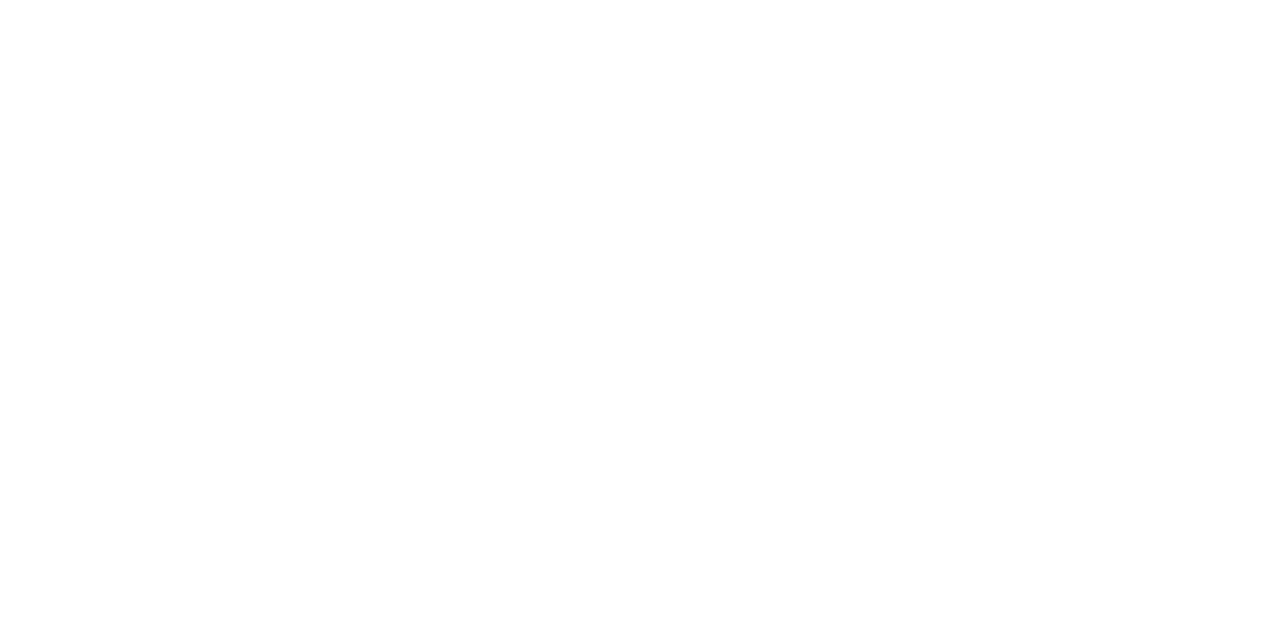
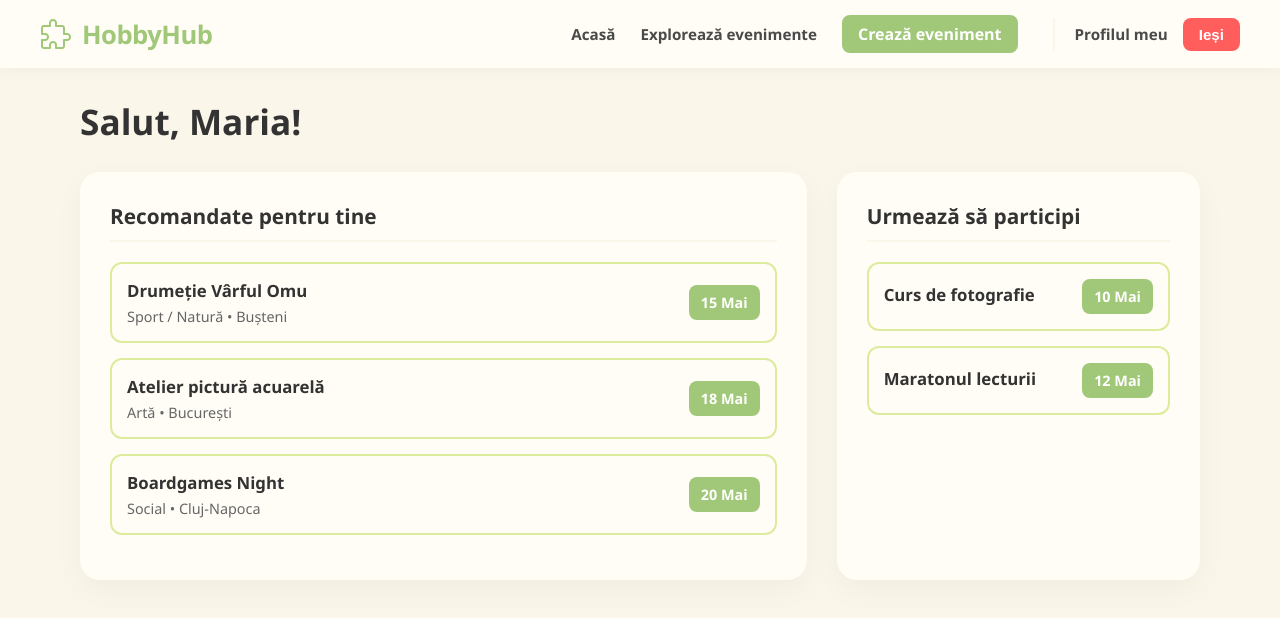
Before and after one commit to marianatoea4/HobbyHub, a React (Vite) app in the folder frontend/: page /dashboard in a window 1280 px wide. Before the commit this address had no page. Shown: the top 618 px of the page. Built offline with nearby package versions, Linux system fonts and the light colour scheme.

Commit message:
Am implementat UI-ul pentru pagina de Dashboard/Home si Navbar-ul

```diff
--- a/frontend/src/App.tsx
+++ b/frontend/src/App.tsx
@@ -2,7 +2,8 @@ import { BrowserRouter as Router, Routes, Route } from "react-router-dom";
 import Login from "./pages/Login";
 import Signup from "./pages/Signup";
 import Profile from "./pages/Profile";
-import LandingPage from "./pages/LandingPage"; // <-- 1. Adaugă importul aici
+import LandingPage from "./pages/LandingPage";
+import Dashboard from "./pages/Dashboard";
 
 function App() {
   return (
@@ -14,6 +15,7 @@ function App() {
         <Route path="/login" element={<Login />} />
         <Route path="/signup" element={<Signup />} />
         <Route path="/profile" element={<Profile />} />
+        <Route path="/dashboard" element={<Dashboard />} />
       </Routes>
     </Router>
   );
--- /dev/null
+++ b/frontend/src/components/Navbar.css
@@ -0,0 +1,93 @@
+.navbar-container {
+  display: flex;
+  justify-content: space-between;
+  align-items: center;
+  padding: 15px 40px;
+  background-color: #fffdf6;
+  box-shadow: 0 4px 15px rgba(0, 0, 0, 0.03);
+  position: fixed;
+  top: 0;
+  left: 0;
+  right: 0;
+  z-index: 1000;
+  font-family: "Segoe UI", Roboto, Helvetica, Arial, sans-serif;
+  color: #333333;
+  box-sizing: border-box;
+}
+
+.navbar-logo {
+  font-size: 1.6rem;
+  font-weight: 800;
+  color: #a0c878;
+  text-decoration: none;
+  letter-spacing: -0.5px;
+  display: flex;
+  align-items: center;
+  gap: 10px;
+}
+
+.navbar-logo-img {
+  width: 32px;
+  height: 32px;
+  object-fit: contain;
+}
+
+.navbar-links {
+  display: flex;
+  gap: 25px;
+  align-items: center;
+}
+
+.nav-item {
+  color: #4a4a4a;
+  text-decoration: none;
+  font-weight: 600;
+  font-size: 0.95rem;
+  transition: color 0.3s ease;
+}
+
+.nav-item:hover {
+  color: #a0c878;
+}
+
+.nav-btn-create {
+  background-color: #a0c878;
+  color: white;
+  padding: 8px 16px;
+  border-radius: 8px;
+  text-decoration: none;
+  font-weight: bold;
+  transition: all 0.3s ease;
+}
+
+.nav-btn-create:hover {
+  background-color: #8eb36a;
+  box-shadow: 0 4px 10px rgba(160, 200, 120, 0.3);
+}
+
+.nav-profile-group {
+  display: flex;
+  align-items: center;
+  gap: 15px;
+  border-left: 2px solid #faf6e9;
+  padding-left: 20px;
+  margin-left: 10px;
+}
+
+.nav-btn-logout {
+  background-color: #ff4d4d;
+  color: white;
+  border: none;
+  padding: 8px 16px;
+  border-radius: 8px;
+  cursor: pointer;
+  font-weight: 600;
+  font-size: 0.95rem;
+  transition: all 0.3s ease;
+  opacity: 0.9;
+}
+
+.nav-btn-logout:hover {
+  opacity: 1;
+  background-color: #d14040;
+}
--- /dev/null
+++ b/frontend/src/components/Navbar.tsx
@@ -0,0 +1,46 @@
+import { Link, useNavigate } from "react-router-dom";
+import "./Navbar.css";
+
+export default function Navbar() {
+  const navigate = useNavigate();
+
+  const handleLogout = () => {
+    // Aici vom sterge datele sesiunii mai tarziu
+    console.log("Deconectare...");
+    navigate("/login");
+  };
+
+  return (
+    <nav className="navbar-container">
+      <Link to="/dashboard" className="navbar-logo">
+        <img
+          src="/favicon4.png"
+          alt="HobbyHub Logo"
+          className="navbar-logo-img"
+        />
+        <span>HobbyHub</span>
+      </Link>
+
+      <div className="navbar-links">
+        <Link to="/dashboard" className="nav-item">
+          Acasă
+        </Link>
+        <Link to="/events" className="nav-item">
+          Explorează evenimente
+        </Link>
+        <Link to="/create-event" className="nav-btn-create">
+          Crează eveniment
+        </Link>
+
+        <div className="nav-profile-group">
+          <Link to="/profile" className="nav-item">
+            Profilul meu
+          </Link>
+          <button onClick={handleLogout} className="nav-btn-logout">
+            Ieși
+          </button>
+        </div>
+      </div>
+    </nav>
+  );
+}
--- /dev/null
+++ b/frontend/src/pages/Dashboard.css
@@ -0,0 +1,90 @@
+.dashboard-page {
+  min-height: 100vh;
+  background-color: #faf6e9;
+  font-family: "Segoe UI", Roboto, Helvetica, Arial, sans-serif;
+  color: #333333;
+  margin-top: 60px;
+}
+
+.dashboard-content {
+  max-width: 1200px;
+  margin: 0 auto;
+  padding: 40px;
+  box-sizing: border-box;
+}
+
+.welcome-text {
+  color: #333333;
+  font-size: 2.2rem;
+  font-weight: 700;
+  margin-top: 0;
+  margin-bottom: 30px;
+  line-height: 1.2;
+}
+
+.dashboard-grid {
+  display: grid;
+  grid-template-columns: 2fr 1fr;
+  gap: 30px;
+}
+
+.dashboard-section {
+  background-color: #fffdf6;
+  border-radius: 20px;
+  padding: 30px;
+  box-shadow: 0 10px 30px rgba(0, 0, 0, 0.04);
+  box-sizing: border-box;
+}
+
+.section-title {
+  color: #333333;
+  font-size: 1.3rem;
+  font-weight: 700;
+  margin-top: 0;
+  margin-bottom: 20px;
+  border-bottom: 2px solid #faf6e9;
+  padding-bottom: 10px;
+}
+
+.event-mini-card {
+  border: 2px solid #ddeb9d;
+  border-radius: 12px;
+  padding: 15px;
+  margin-bottom: 15px;
+  transition: all 0.3s ease;
+  display: flex;
+  justify-content: space-between;
+  align-items: center;
+  background-color: #fffdf6;
+}
+
+.event-mini-card:hover {
+  border-color: #a0c878;
+  background-color: #f5f8ed;
+  transform: translateX(5px);
+  box-shadow: 0 4px 12px rgba(160, 200, 120, 0.15);
+}
+
+.event-info h4 {
+  margin: 0 0 5px 0;
+  color: #333333;
+  font-size: 1.05rem;
+  font-weight: 600;
+}
+
+.event-info p {
+  margin: 0;
+  color: #666666;
+  font-size: 0.9rem;
+}
+
+.event-date {
+  background-color: #a0c878;
+  color: white;
+  padding: 8px 12px;
+  border-radius: 8px;
+  font-weight: 600;
+  font-size: 0.9rem;
+  text-align: center;
+  flex-shrink: 0;
+}
--- /dev/null
+++ b/frontend/src/pages/Dashboard.tsx
@@ -0,0 +1,88 @@
+import Navbar from "../components/Navbar";
+import "./Dashboard.css";
+
+export default function Dashboard() {
+  // Date provizorii (placeholder) pana se leaga backend-ul
+  const recommendedEvents = [
+    {
+      id: 1,
+      title: "Drumeție Vârful Omu",
+      category: "Sport / Natură",
+      date: "15 Mai",
+      location: "Bușteni",
+    },
+    {
+      id: 2,
+      title: "Atelier pictură acuarelă",
+      category: "Artă",
+      date: "18 Mai",
+      location: "București",
+    },
+    {
+      id: 3,
+      title: "Boardgames Night",
+      category: "Social",
+      date: "20 Mai",
+      location: "Cluj-Napoca",
+    },
+  ];
+
+  const upcomingEvents = [
+    { id: 4, title: "Curs de fotografie", date: "10 Mai" },
+    { id: 5, title: "Maratonul lecturii", date: "12 Mai" },
+  ];
+
+  return (
+    <div className="dashboard-page">
+      {/* Navbar-ul este integrat sus */}
+      <Navbar />
+
+      <main className="dashboard-content">
+        <h1 className="welcome-text">Salut, Maria!</h1>
+
+        <div className="dashboard-grid">
+          {/* Coloana principala: Recomandari */}
+          <section className="dashboard-section">
+            <h2 className="section-title">Recomandate pentru tine</h2>
+
+            <div className="events-list">
+              {recommendedEvents.map((event) => (
+                <div key={event.id} className="event-mini-card">
+                  <div className="event-info">
+                    <h4>{event.title}</h4>
+                    <p>
+                      {event.category} • {event.location}
+                    </p>
+                  </div>
+                  <div className="event-date">{event.date}</div>
+                </div>
+              ))}
+            </div>
+          </section>
+
+          {/* Coloana laterala: Activitatea ta */}
+          <section className="dashboard-section">
+            <h2 className="section-title">Urmează să participi</h2>
+
+            <div className="events-list">
+              {upcomingEvents.length > 0 ? (
+                upcomingEvents.map((event) => (
+                  <div key={event.id} className="event-mini-card">
+                    <div className="event-info">
+                      <h4>{event.title}</h4>
+                    </div>
+                    <div className="event-date">{event.date}</div>
+                  </div>
+                ))
+              ) : (
+                <p style={{ color: "#666" }}>
+                  Nu te-ai înscris la niciun eveniment viitor.
+                </p>
+              )}
+            </div>
+          </section>
+        </div>
+      </main>
+    </div>
+  );
+}
--- a/frontend/src/pages/Login.tsx
+++ b/frontend/src/pages/Login.tsx
@@ -1,6 +1,6 @@
 import { useState } from "react";
 import { Link } from "react-router-dom";
-import { useNavigate} from "react-router-dom";
+import { useNavigate } from "react-router-dom";
 import "./Login.css";
 
 export default function Login() {
@@ -20,34 +20,34 @@ export default function Login() {
     setEmailError("");
     setPasswordError("");
 
-    try{
+    try {
       const response = await fetch("http://localhost:8080/api/auth/login", {
         method: "POST",
         headers: { "Content-Type": "application/json" },
         body: JSON.stringify({ email, password }),
       });
 
-      if(response.ok){
+      if (response.ok) {
         const data = await response.json();
         console.log("Login reușit!", data);
-        // Salvăm datele utilizatorului în localStorage pentru a fi folosite în aplicație
+        // Salvam datele utilizatorului in localStorage pentru a fi folosite in aplicatie
         localStorage.setItem("user", JSON.stringify(data));
         // te redirecteaza la profil momentan, dupa ce adaugam home page o sa schimbam aici
-        navigate("/profile");
-      }else {
+        navigate("/dashboard");
+      } else {
         if (response.status === 404) {
           setEmailError("Email incorect");
-          setEmail("");    // Goleste email
+          setEmail(""); // Goleste email
           setPassword(""); // Goleste parola
         } else if (response.status === 401) {
           setPasswordError("Parola este incorectă");
           setPassword(""); // Goleste doar parola
         }
       }
-    }catch (error) {
+    } catch (error) {
       console.error("Eroare la conexiune:", error);
       alert("Serverul nu răspunde!");
-      }
+    }
   };
 
   return (
@@ -84,7 +84,9 @@ export default function Login() {
               className={passwordError ? "input-error" : ""}
               required
             />
-            {passwordError && <span className="error-message">{passwordError}</span>}
+            {passwordError && (
+              <span className="error-message">{passwordError}</span>
+            )}
           </div>
 
           <button type="submit" className="login-btn">
--- a/frontend/src/pages/Profile.css
+++ b/frontend/src/pages/Profile.css
@@ -5,6 +5,7 @@
   font-family: "Segoe UI", Roboto, Helvetica, Arial, sans-serif;
   padding: 40px; /* spatiere generoasa pe desktop */
   box-sizing: border-box;
+  margin-top: 60px;
 }
 
 /* layout-ul pe desktop (doua coloane) */
@@ -222,8 +223,6 @@
   border-bottom: none;
 }
 
-
-
 .edit-form {
   width: 100%;
   display: flex;
@@ -270,7 +269,6 @@
   box-shadow: 0 0 0 3px rgba(160, 200, 120, 0.15);
 }
 
-
 .save-btn {
   background-color: #a0c878 !important;
   color: white !important;
```
Also changed, not shown: frontend/src/pages/Profile.tsx (+76 -23 lines).
